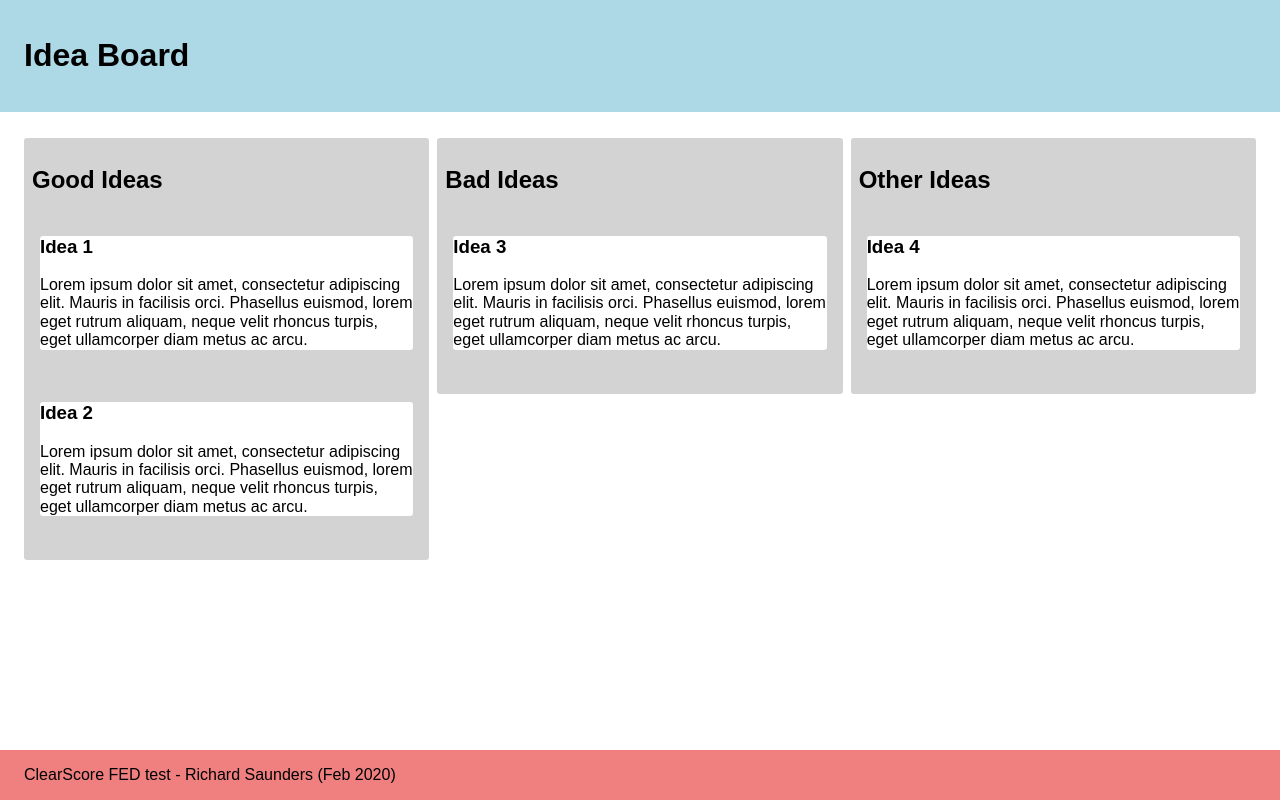
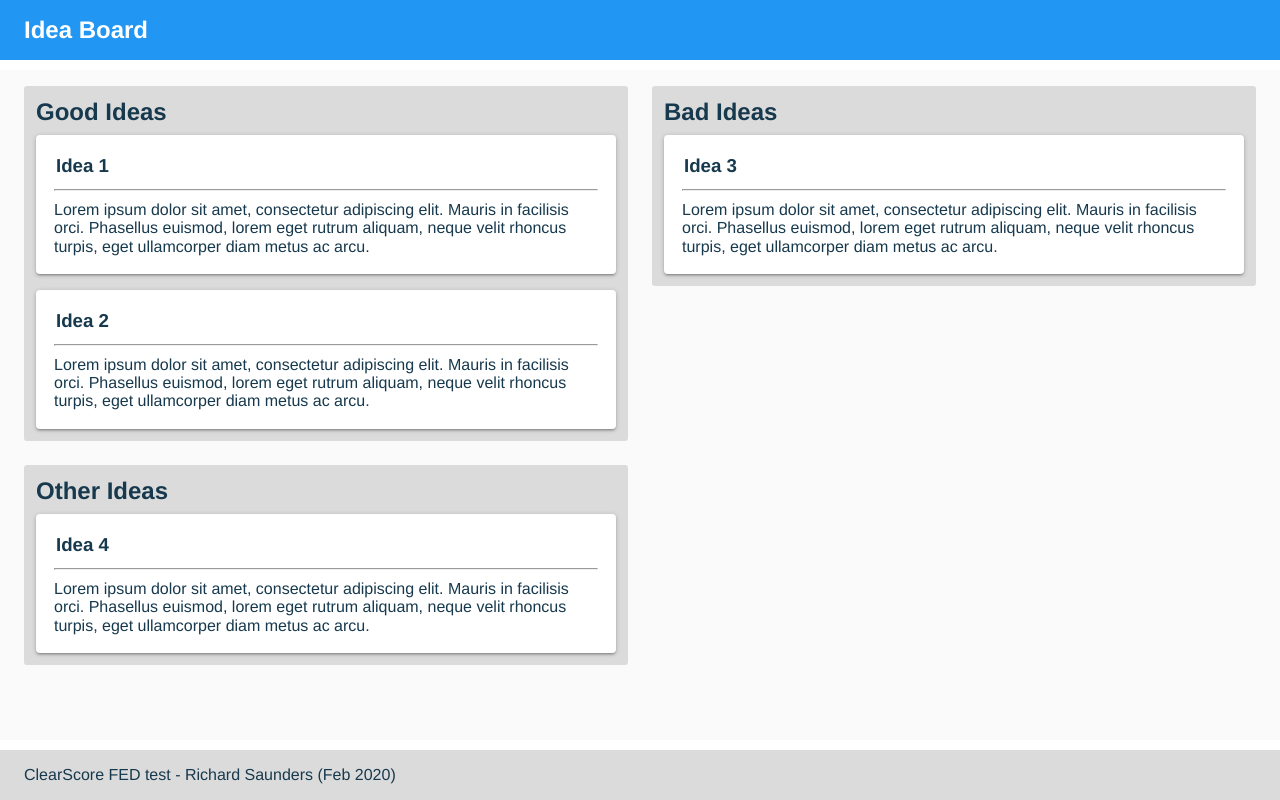
Before and after one commit to rs-saunders/clearscore-fed-test, a React (Create React App) app: page / in a window 1280 px wide. Built offline with nearby package versions, Linux system fonts and the light colour scheme.

Commit message:
Improve styling allover
- use css custom properties for colors
- styled a bit like trello and google's  material design

```diff
--- a/src/App.module.css
+++ b/src/App.module.css
@@ -15,17 +15,20 @@
 
 .header {
   grid-area: header;
-  background-color: lightblue;
-  padding: 1rem 1.5rem;
+  color: #fff;
+  background-color: #2196f3;
+  padding: 0rem 1.5rem;
+  font-size: 0.75rem;
 }
 
 .main {
   grid-area: content;
   padding: 1rem 1.5rem;
+  background-color: #fafafa;
 }
 
 .footer {
   grid-area: footer;
-  background-color: lightcoral;
+  background-color: var(--main-container-color);
   padding: 1rem 1.5rem;
 }
--- a/src/components/ColumnLayout/index.module.css
+++ b/src/components/ColumnLayout/index.module.css
@@ -1,12 +1,6 @@
 .container {
   display: grid;
   grid-template-columns: repeat(auto-fill, minmax(400px, 1fr));
-  grid-gap: .5rem;
+  grid-gap: 1.5rem;
   align-items: flex-start;
 }
-
-.column {
-  border-radius: .2rem;
-  padding: .5rem;
-  background-color: lightgrey;
-}
--- a/src/components/IdeaList/IdeaCard/index.js
+++ b/src/components/IdeaList/IdeaCard/index.js
@@ -3,8 +3,9 @@
 
 const IdeaCard = ({title, description}) => (
   <div className={styles.container}>
-    <h3>{title}</h3>
-    <p>{description}</p>
+    <h3 className={styles.title}>{title}</h3>
+    <hr />
+    <p className={styles.description}>{description}</p>
   </div>
 );
 
--- a/src/components/IdeaList/IdeaCard/index.module.css
+++ b/src/components/IdeaList/IdeaCard/index.module.css
@@ -1,4 +1,22 @@
 .container {
-  border-radius: .2rem;
-  background-color: white;
+  border-radius: .25rem;
+  padding: .5rem;
+  background-color: #fff;
+  box-shadow:
+    0px 1px 5px 0px rgba(0, 0, 0, 0.2),
+    0px 2px 2px 0px rgba(0, 0, 0, 0.14),
+    0px 3px 1px -2px rgba(0, 0, 0, 0.12)
 }
+
+.title {
+  margin: .75rem;
+  margin-bottom: .75rem;
+}
+
+.container hr {
+  margin: 10px;
+}
+
+.description {
+  margin: 10px;
+}
--- a/src/components/IdeaList/index.js
+++ b/src/components/IdeaList/index.js
@@ -3,8 +3,8 @@
 import IdeaCard from './IdeaCard';
 
 const IdeaList = ({title = '', ideas = []}) => (
-  <section>
-    <h2>{title}</h2>
+  <section className={styles.container}>
+    <h2 className={styles.title}>{title}</h2>
     <ul className={styles.list}>
       {ideas.map((idea) => (
         <li
--- a/src/components/IdeaList/index.module.css
+++ b/src/components/IdeaList/index.module.css
@@ -1,9 +1,27 @@
+.container {
+  border-radius: .2rem;
+  background-color: var(--main-container-color);
+  padding: .75rem;
+}
+
+.title {
+  margin: 0px;
+  margin-bottom: 10px;
+  color: #17394d;
+  font-weight: 700;
+  font-size: 1.5rem;
+}
+
 .list {
+  margin: 0;
   padding: 0;
+  display: grid;
+  grid-template-rows: auto;
+  grid-gap: 1rem;
 }
 
 .item {
   list-style-type: none;
-  padding: 0.25rem 0.5rem;
-  margin-bottom: 10px;
+  margin: 0;
+  padding: 0;
 }
--- a/src/index.css
+++ b/src/index.css
@@ -1,5 +1,11 @@
+:root {
+  --main-text-color: #17394d;
+  --main-container-color: #dbdbdb;
+}
+
 body {
     margin: 0;
     padding: 0;
-    font-family: sans-serif;
+    color: var(--main-text-color);
+    font-family: 'Helvetica Neue',Arial,Helvetica,sans-serif;
 }
```
